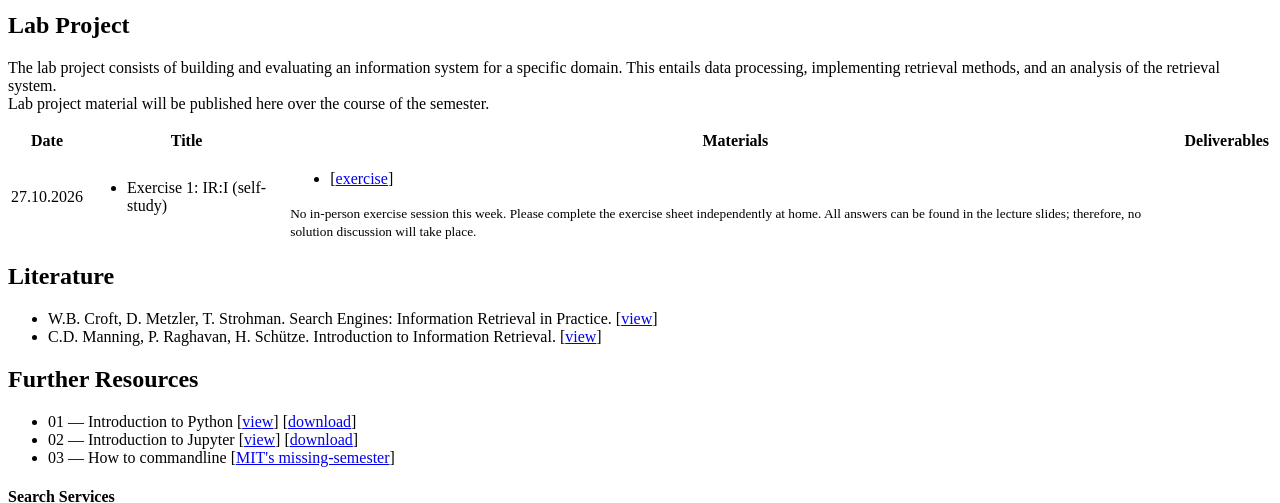
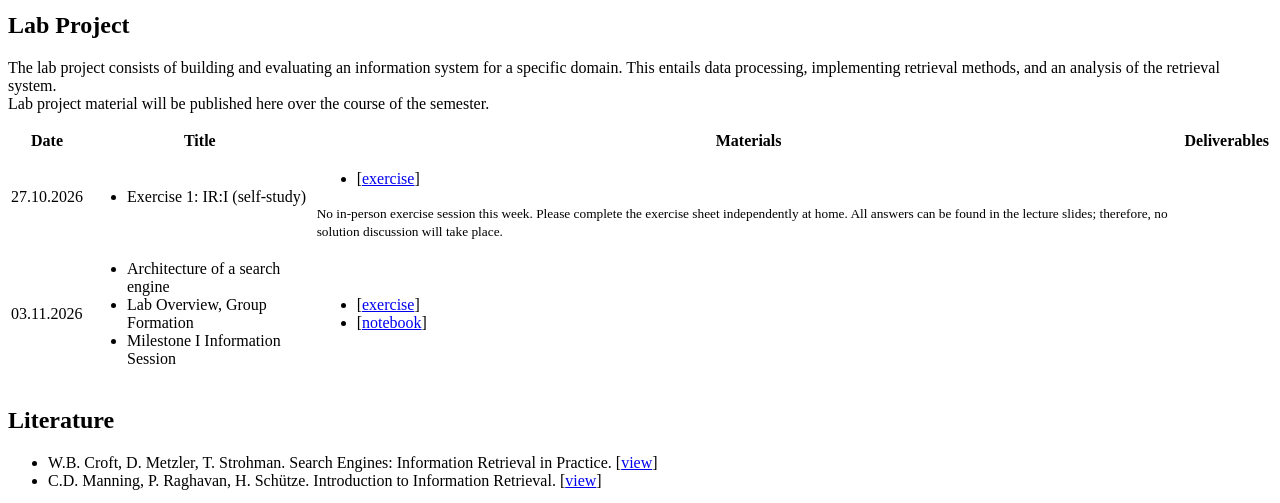
Before and after one commit to temir-org/temir-org.github.io, a Jekyll site: the page built from teaching/information-retrieval-ws26/information-retrieval-ws26.html, in a window 1280 px wide and 900 px high, scrolled down 3385 px, cut to the strip 0-503 px from the top of the window. Built offline with Jekyll 4.4.1, drawn with Linux system fonts in a browser that asks for light colours; a script that is not in the unit is left out.

Commit message:
feat: Upload next IR WS2627 week (WIP)

```diff
--- a/teaching/information-retrieval-ws26/_includes/sessions.html
+++ b/teaching/information-retrieval-ws26/_includes/sessions.html
@@ -25,7 +25,7 @@
       </td>
       <td></td>
     </tr>
-    <!-- <tr>
+    <tr>
       <td>03.11.2026</td>
       <td><ul class="uk-list uk-list-bullet">
         <li>Architecture of a search engine</li>
@@ -33,22 +33,23 @@
         <li>Milestone I Information Session</li>
       </ul></td>
       <td><ul class="uk-list">
-        <li>[<a href="https://youtu.be/A_2JPgdqKuY?si=U43h6-5liS7s0muP">videos 4 - 6</a>]</li>
-        <li>[<a href="./materials/ir-ws26-lab-part2.pdf">slides</a>]</li>
-        <li>[<a href="./materials/exercise1.pdf">exercise</a>]</li>
+        <!-- <li>[<a href="./materials/ir-ws26-lab-part1.pdf">slides</a>]</li> -->
+        <li>[<a href="./materials/exercise-information-retrieval-wise-2026-sheet1.pdf">exercise</a>]</li>
+        <!-- <li>[<a href="https://youtu.be/A_2JPgdqKuY?si=U43h6-5liS7s0muP">videos 4 - 6</a>]</li> -->
         <li>[<a href="https://github.com/tira-io/teaching-ir-with-shared-tasks/blob/main/tutorials/tutorial-ir-datasets.ipynb">notebook</a>]</li>
       </ul></td>
-      <td><ul class="uk-list">
-        <li><span class="uk-text-success">Milestone I: 06.11.2025, 23:59</span></li>
-      </ul></td>
+      <td></td>
     </tr>
-    <tr>
+    <!-- <tr>
       <td>11.11.2025</td>
       <td><ul class="uk-list uk-list-bullet">
         <li>Relevance Annotations</li>
       </ul></td>
       <td><ul class="uk-list">
         <li>[<a href="./materials/ir-ws26-lab-part3.pdf">slides</a>]</li>
+      </ul></td>
+      <td><ul class="uk-list">
+        <li><span class="uk-text-success">Milestone I (Crawled Documents): 11.11.2026, 23:59</span></li>
       </ul></td>
     </tr>
     <tr>
```
Also changed, not shown: 1 other file.
